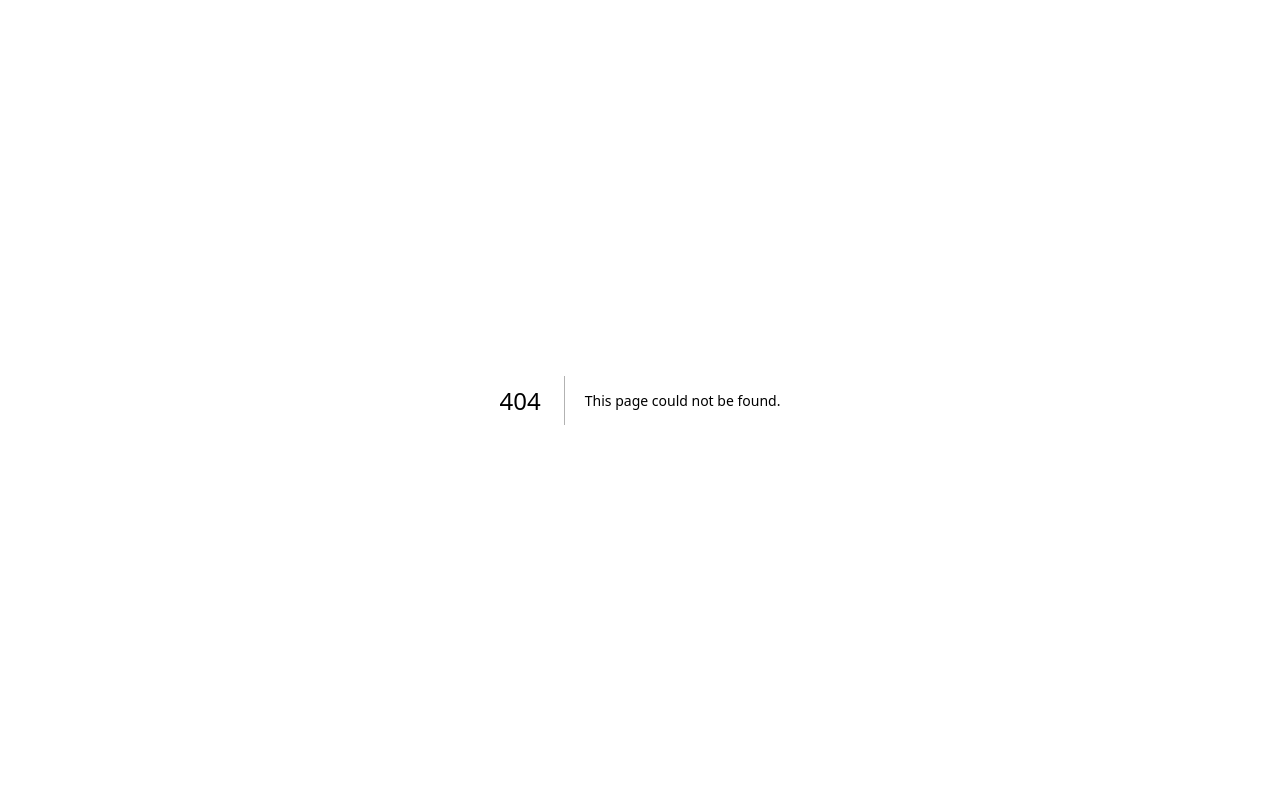
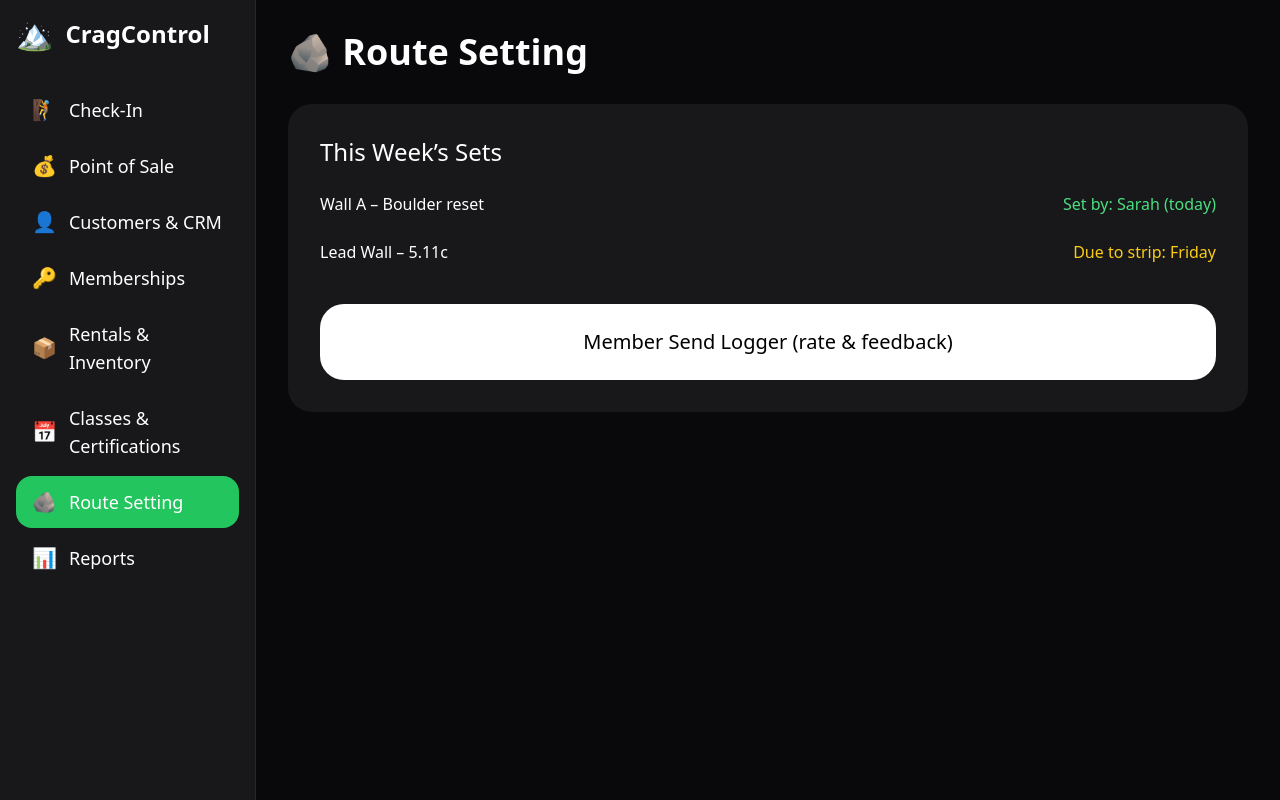
Before and after one commit to godacre/cragcontrol, a Next.js app: page /dashboard/routes in a window 1280 px wide. Before the commit this address had no page. Built offline with nearby package versions, Linux system fonts and the light colour scheme.

Commit message:
Add Routes component for dashboard page

```diff
--- /dev/null
+++ b/app/dashboard/routes/page.tsx
@@ -0,0 +1,22 @@
+'use client';
+export default function Routes() {
+  return (
+    <div>
+      <h1 className="text-4xl font-bold mb-8">🪨 Route Setting</h1>
+      <div className="bg-zinc-900 p-8 rounded-3xl">
+        <h2 className="text-2xl mb-6">This Week’s Sets</h2>
+        <div className="space-y-6">
+          <div className="flex justify-between">
+            <div>Wall A – Boulder reset</div>
+            <div className="text-green-400">Set by: Sarah (today)</div>
+          </div>
+          <div className="flex justify-between">
+            <div>Lead Wall – 5.11c</div>
+            <div className="text-yellow-400">Due to strip: Friday</div>
+          </div>
+        </div>
+        <button className="mt-10 w-full bg-white text-black py-6 rounded-3xl text-xl">Member Send Logger (rate & feedback)</button>
+      </div>
+    </div>
+  );
+}
```
